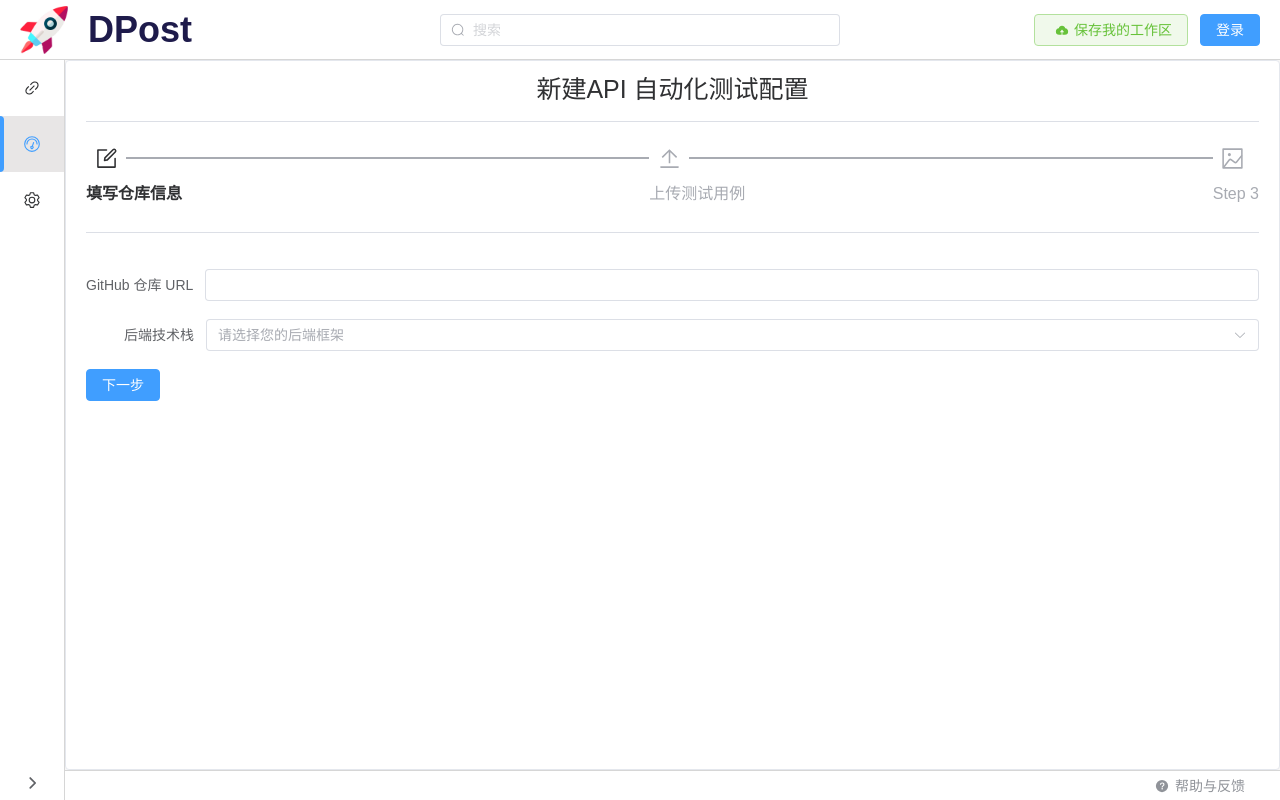
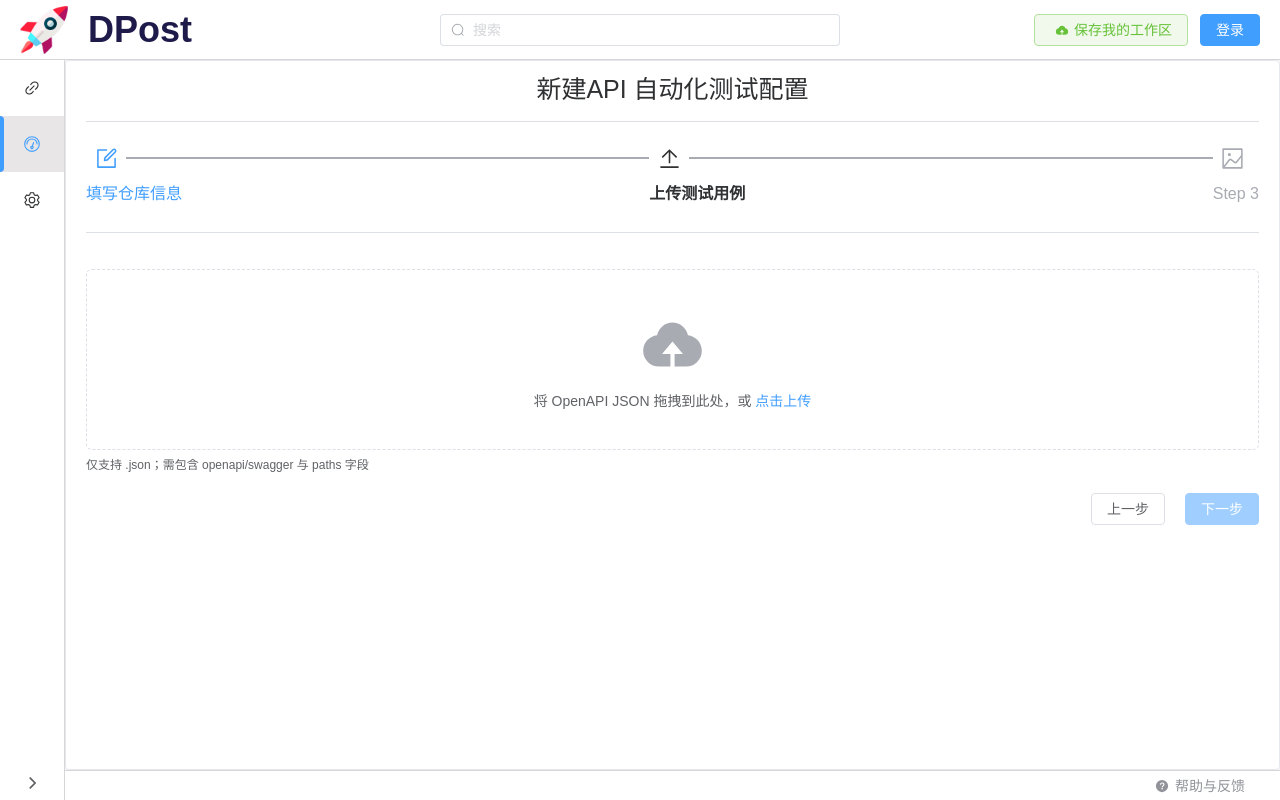
Before and after one commit to BillabongJumbuck/DPost, a Vue app: page /auto in a window 1280 px wide. Built offline with nearby package versions, Linux system fonts and the light colour scheme; what vue-tippy would draw is missing.

Commit message:
create auto

```diff
--- a/src/components/Auto/Create.vue
+++ b/src/components/Auto/Create.vue
@@ -16,6 +16,7 @@
           v-bind="stepProps"
           @next="handleNext"
           @prev="handlePrev"
+          @uploaded="handleUploaded"
           @finish="handleFinish"
         />
       </div>
@@ -65,7 +66,8 @@ const steps: StepConfig[] = [
   },
 ]
 
-const activeStep = ref(0)
+const activeStep = ref(1)
+const testSpec = ref<any | null>(null)
 
 const currentComponent = computed(() => steps[activeStep.value].component)
 
@@ -93,6 +95,11 @@ const handlePrev = () => {
 const handleFinish = () => {
   console.log('流程完成', data)
 }
+
+const handleUploaded = (spec: unknown) => {
+  testSpec.value = spec
+  console.log('OpenAPI 规范已上传并解析', spec)
+}
 </script>
 
 <style scoped>
--- a/src/components/Auto/steps/StepRepoForm.vue
+++ b/src/components/Auto/steps/StepRepoForm.vue
@@ -1,7 +1,10 @@
 <template>
   <el-form ref="form" :model="data" label-width="auto">
-    <el-form-item label="GitHub 仓库 URL">
-      <el-input v-model="data.repoURL"></el-input>
+    <el-form-item label="GitHub 仓库 URL" :error="repoError">
+      <el-input v-model="data.repoURL" placeholder="https://github.com/owner/repo"></el-input>
+    </el-form-item>
+    <el-form-item label="目标组织（可选）">
+      <el-input v-model="org" placeholder="your-org（可留空）"></el-input>
     </el-form-item>
     <el-form-item label="后端技术栈">
       <el-select v-model="data.techStack" placeholder="请选择您的后端框架">
@@ -11,12 +14,20 @@
       </el-select>
     </el-form-item>
     <el-form-item>
-      <el-button type="primary" @click="emit('next')">下一步</el-button>
+      <el-button
+        type="primary"
+        :loading="isSubmitting"
+        :disabled="!data.repoURL || isSubmitting"
+        @click="onNext"
+      >下一步</el-button>
     </el-form-item>
   </el-form>
 </template>
 
 <script setup lang="ts">
+import { ref } from 'vue'
+import { ElMessage } from 'element-plus'
+
 const props = defineProps<{
   data: {
     name?: string
@@ -30,6 +41,51 @@ const emit = defineEmits<{
 }>()
 
 const data = props.data
+const isSubmitting = ref(false)
+const repoError = ref('')
+const org = ref('')
+
+function isValidGithubUrl(url: string): boolean {
+  try {
+    const u = new URL(url)
+    if (u.hostname !== 'github.com' && u.hostname !== 'www.github.com') return false
+    const parts = u.pathname.split('/').filter(Boolean)
+    return parts.length >= 2
+  } catch {
+    return false
+  }
+}
+
+const onNext = async () => {
+  repoError.value = ''
+  if (!isValidGithubUrl(data.repoURL)) {
+    repoError.value = '请输入合法的 GitHub 仓库 URL，如 https://github.com/owner/repo'
+    return
+  }
+  isSubmitting.value = true
+  try {
+    const resp = await fetch('http://localhost:8000/repos/fork', {
+      method: 'POST',
+      headers: { 'Content-Type': 'application/json' },
+      body: JSON.stringify({
+        repo_url: data.repoURL,
+        org: org.value || undefined
+      })
+    })
+    const json = await resp.json().catch(() => ({}))
+    if (resp.ok && json?.status === 'ok') {
+      ElMessage.success('Fork 请求已提交')
+      emit('next')
+    } else {
+      const msg = json?.data?.message || json?.detail || '请求失败，请检查 URL 是否正确'
+      repoError.value = msg
+    }
+  } catch (e) {
+    repoError.value = '网络错误，请稍后再试'
+  } finally {
+    isSubmitting.value = false
+  }
+}
 </script>
 
 <style scoped>
--- a/src/components/Auto/steps/StepUploadCase.vue
+++ b/src/components/Auto/steps/StepUploadCase.vue
@@ -1,16 +1,91 @@
 <template>
   <div class="upload-step">
-    <p>这里是上传测试用例的占位内容。</p>
-    <el-button type="primary" @click="emit('next')">下一步</el-button>
-    <el-button class="ml-2" @click="emit('prev')">上一步</el-button>
+    <el-upload
+      class="upload-box w-full"
+      drag
+      :auto-upload="false"
+      :multiple="false"
+      accept=".json,application/json"
+      :show-file-list="false"
+      :on-change="handleFileChange"
+    >
+      <el-icon class="el-icon--upload"><upload-filled /></el-icon>
+      <div class="el-upload__text">将 OpenAPI JSON 拖拽到此处，或 <em>点击上传</em></div>
+      <template #tip>
+        <div class="el-upload__tip">仅支持 .json；需包含 openapi/swagger 与 paths 字段</div>
+      </template>
+    </el-upload>
+
+    <div v-if="fileName" class="file-name">已选择：{{ fileName }}</div>
+    <div v-if="errorMsg" class="error-text">{{ errorMsg }}</div>
+
+    <div class="actions">
+      <el-button class="ml-2" @click="emit('prev')">上一步</el-button>
+      <el-button type="primary" :disabled="!isValid" @click="proceed">下一步</el-button>
+    </div>
   </div>
 </template>
 
 <script setup lang="ts">
+import { ref } from 'vue'
+import { ElMessage } from 'element-plus'
+import { UploadFilled } from '@element-plus/icons-vue'
+import type { UploadFile, UploadRawFile } from 'element-plus'
+
 const emit = defineEmits<{
   (event: 'next'): void
   (event: 'prev'): void
+  (event: 'uploaded', spec: unknown): void
 }>()
+
+const isValid = ref(false)
+const errorMsg = ref('')
+const fileName = ref('')
+let parsedSpec: unknown = null
+
+function validateOpenAPISpec(spec: unknown): string | null {
+  if (!spec || typeof spec !== 'object') return '文件内容不是有效的 JSON 对象'
+  const s = spec as { openapi?: unknown; swagger?: unknown; paths?: unknown }
+  const hasVersion = !!(s.openapi || s.swagger)
+  if (!hasVersion) return '缺少 openapi/swagger 字段'
+  if (!s.paths || typeof s.paths !== 'object') return '缺少 paths 字段'
+  return null
+}
+
+async function handleFileChange(file: UploadFile) {
+  errorMsg.value = ''
+  isValid.value = false
+  parsedSpec = null
+  fileName.value = file.name || ''
+  const raw = file.raw as UploadRawFile | undefined
+  if (!raw) {
+    errorMsg.value = '无法读取文件'
+    return
+  }
+  try {
+    const text = await raw.text()
+    const json = JSON.parse(text)
+    const err = validateOpenAPISpec(json)
+    if (err) {
+      errorMsg.value = err
+      return
+    }
+    parsedSpec = json
+    isValid.value = true
+    ElMessage.success('用例文件校验通过')
+  } catch {
+    errorMsg.value = 'JSON 解析失败，请检查文件内容'
+  }
+}
+
+function proceed() {
+  if (!isValid.value || !parsedSpec) {
+    errorMsg.value = errorMsg.value || '请先上传并通过校验的 OpenAPI JSON 文件'
+    return
+  }
+  emit('uploaded', parsedSpec)
+  emit('next')
+}
 </script>
 
 <style scoped>
@@ -20,4 +95,23 @@ const emit = defineEmits<{
   flex-direction: column;
   gap: 12px;
 }
+.upload-box {
+  min-height: 140px;
+  align-self: flex-start;
+}
+.file-name {
+  color: var(--el-text-color-regular);
+  font-size: 13px;
+}
+.error-text {
+  color: var(--el-color-danger);
+  font-size: 13px;
+}
+
+.actions {
+  display: flex;
+  justify-content: flex-end;
+  gap: 8px;
+  margin-top: 8px;
+}
 </style>
```
